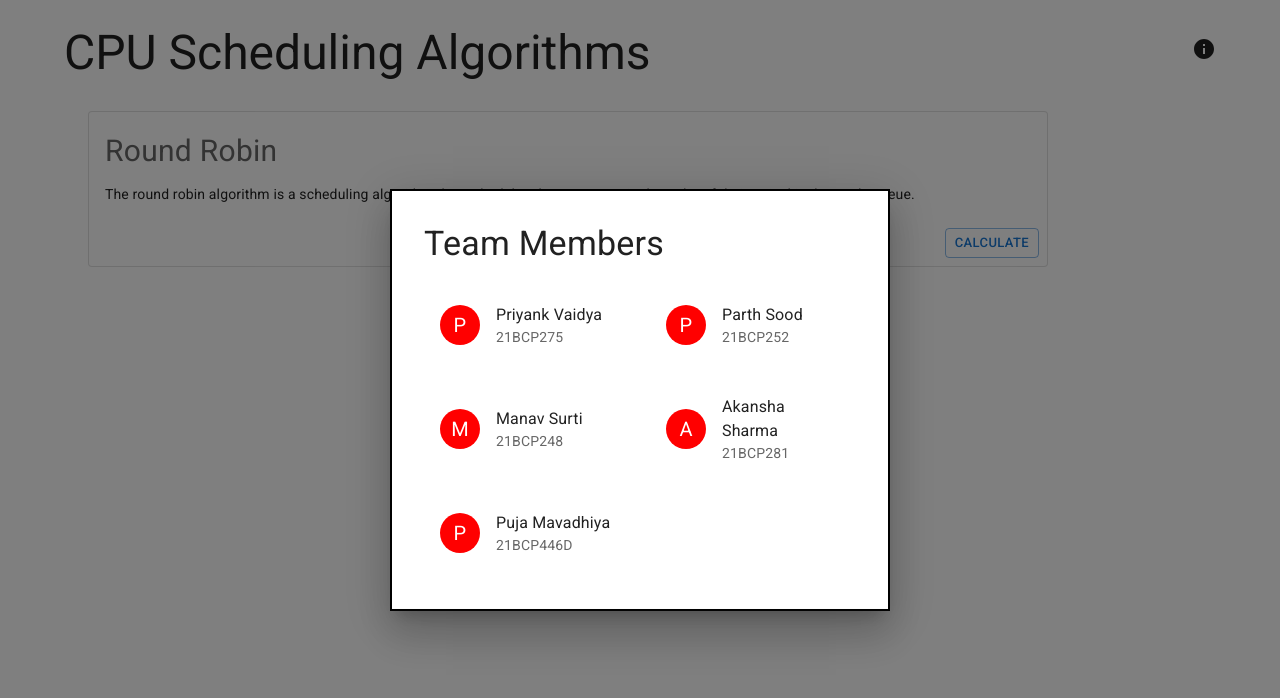
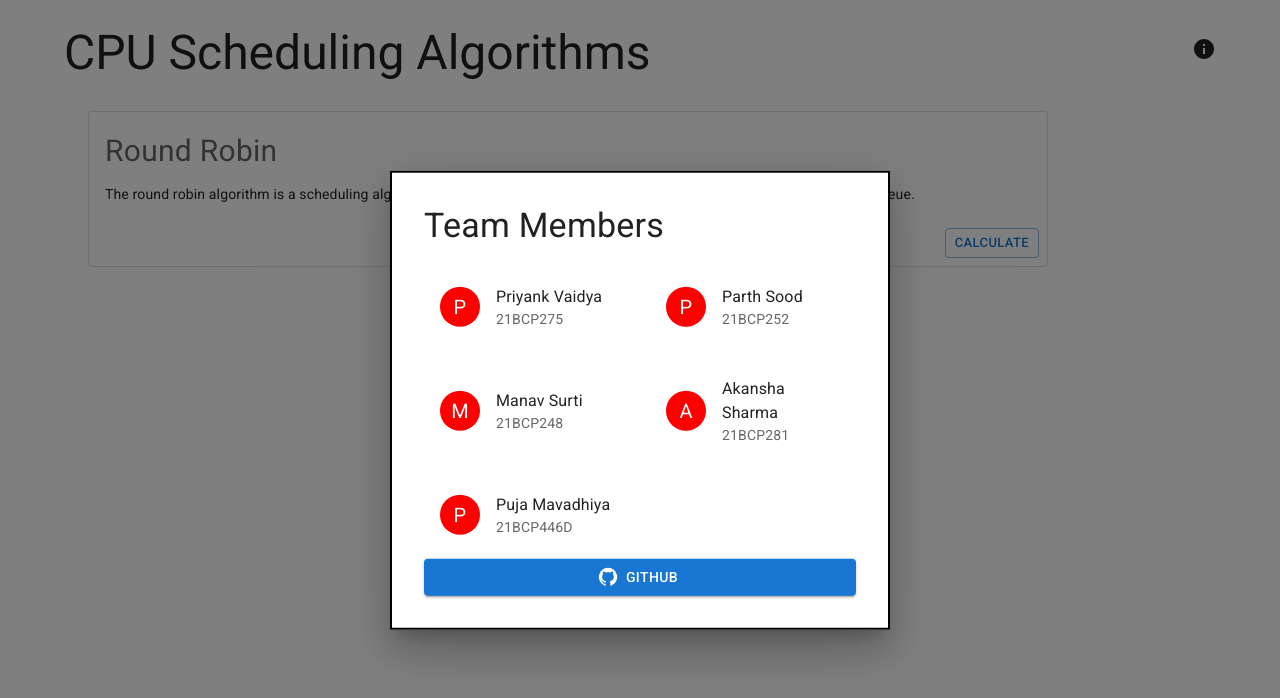
Before and after one commit to Priyank-Vaidya/OSProjects, a React (Create React App) app in the folder RoundRobin/frontend/: page / in a window 1280 px wide. Both pictures are taken after a click on the element 1204 px from the left and 53 px from the top of the page. Shown: the top 698 px of the page. Built offline with nearby package versions, Linux system fonts and the light colour scheme.

Commit message:
Update Modal.jsx

```diff
--- a/RoundRobin/frontend/src/components/Modal.jsx
+++ b/RoundRobin/frontend/src/components/Modal.jsx
@@ -55,9 +55,9 @@ export default function BasicModal({ open, handleClose }) {
                                     </ListItem>
                                 ))}
                             </List>
-                            {/* <Button sx={{ display: 'flex', justifyContent: 'canter', alignItems: 'center' }} variant="contained" href="" target="_blank" startIcon={<GitHubIcon />}>
+                             <Button sx={{ display: 'flex', justifyContent: 'canter', alignItems: 'center' }} variant="contained" href="https://github.com/Priyank-Vaidya/OSProjects" target="_blank" startIcon={<GitHubIcon />}>
                                 Github
-                            </Button> */}
+                            </Button>
                         </Box>
                     </Typography>
                 </Box>
```
